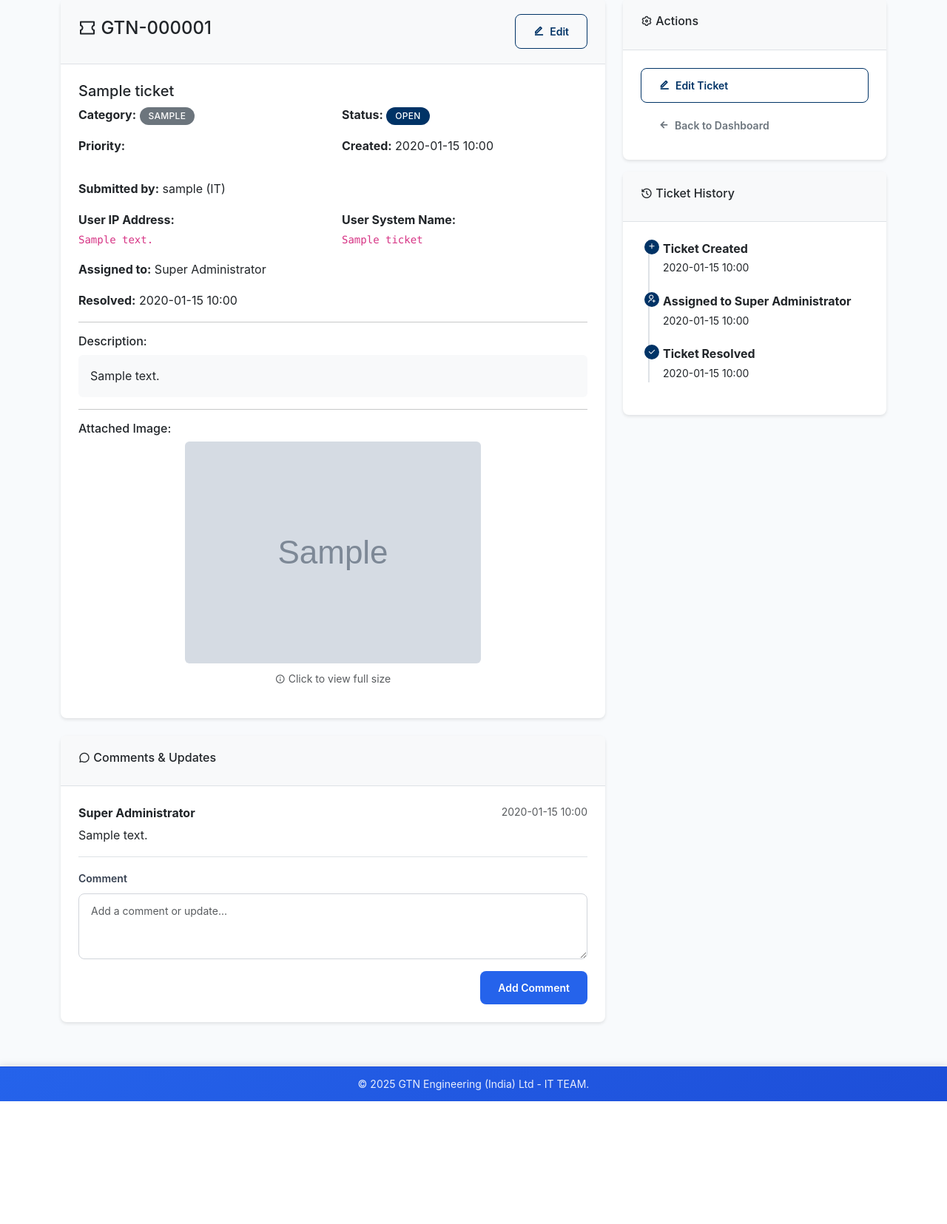
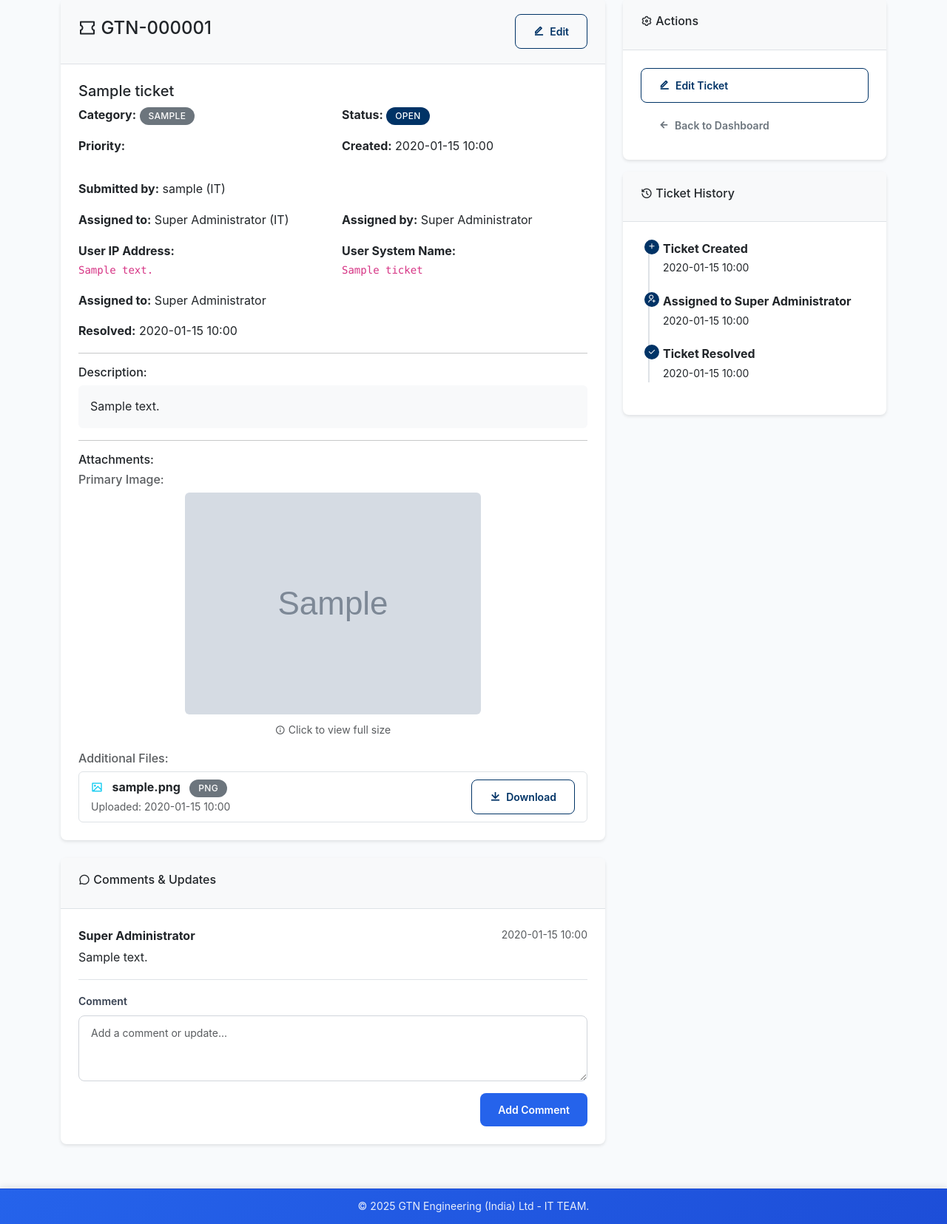
Before and after one commit to narain-karthik/GTN-IT-Helpdesk-Ticket-System-Updating-, a Flask app: page /ticket/1 in a window 1280 px wide. Shown: the part 162-1817 px from the top of the page at 74% size. Before the commit the page ends 1651 px from the top, so only its background shows below. Run offline with Flask 3, Linux system fonts and the light colour scheme; the visitor is signed in with stand-in values (Sample User, id 1); tables that the repository leaves empty hold one stand-in row (values such as "Sample post"); grey boxes marked "Sample" are stand-in pictures; some libraries are stand-ins or nearby versions.

Commit message:
Enhance file attachment system and ticket assignment tracking
Added support for multiple file types (images, PDF, Word, Excel) as ticket attachments, including database schema and UI updates. Introduced an attachments table, updated forms and routes for file validation and secure storage, and improved dashboard indicators for tickets with attachments. Implemented 'Assigned By' tracking for tickets, updated assignment logic, and included assignment history in ticket details and Excel exports. Restricted ticket editing to status updates only, with super admins able to add comments on status changes. Updated documentation to reflect all new features.

```diff
--- a/forms.py
+++ b/forms.py
@@ -23,7 +23,7 @@
         ('Critical', 'Critical')
     ], validators=[DataRequired()])
     system_name = StringField('System Name', render_kw={'placeholder': 'Enter your computer/system name'})
-    image = FileField('Upload Image (Optional)', validators=[FileAllowed(['jpg', 'jpeg', 'png', 'gif'], 'Images only!')])
+    image = FileField('Upload File (Optional)', validators=[FileAllowed(['jpg', 'jpeg', 'png', 'gif', 'pdf', 'doc', 'docx', 'xls', 'xlsx'], 'Images, PDF, Word, and Excel files only!')])
     submit = SubmitField('Create Ticket')
 
 class UpdateTicketForm(FlaskForm):
--- a/models.py
+++ b/models.py
@@ -22,6 +22,7 @@
     # Relationship with tickets
     tickets = db.relationship('Ticket', backref='user', lazy=True, foreign_keys='Ticket.user_id')
     assigned_tickets = db.relationship('Ticket', backref='assignee', lazy=True, foreign_keys='Ticket.assigned_to')
+    assignments_made = db.relationship('Ticket', backref='assigner', lazy=True, foreign_keys='Ticket.assigned_by')
 
     def set_password(self, password):
         """Set password hash"""
@@ -68,6 +69,7 @@
     # Foreign keys
     user_id = db.Column(db.Integer, db.ForeignKey('users.id'), nullable=False)
     assigned_to = db.Column(db.Integer, db.ForeignKey('users.id'), nullable=True)
+    assigned_by = db.Column(db.Integer, db.ForeignKey('users.id'), nullable=True)
 
     # Timestamps
     created_at = db.Column(db.DateTime, default=datetime.utcnow)
--- a/routes.py
+++ b/routes.py
@@ -3,7 +3,7 @@
 from werkzeug.utils import secure_filename
 from sqlalchemy import extract, and_
 from app import app, db
-from models import User, Ticket, TicketComment
+from models import User, Ticket, TicketComment, Attachment
 from forms import LoginForm, TicketForm, UpdateTicketForm, CommentForm, UserRegistrationForm, AssignTicketForm, UserProfileForm
 from datetime import datetime
 import logging
@@ -357,7 +357,7 @@
             else:
                 other_attachments.append(fname)
 
-        # You may want to store other_attachments as a JSON list or in a separate table
+        # Create the ticket first
         ticket = Ticket(
             title=form.title.data,
             description=form.description.data,
@@ -367,11 +367,21 @@
             user_name=user.full_name,
             user_ip_address=current_ip,
             user_system_name=current_system_name,
-            image_filename=image_filename,
-            attachments=','.join(other_attachments) if other_attachments else None  # Example: comma-separated
+            image_filename=image_filename
         )
         db.session.add(ticket)
         db.session.commit()
+
+        # Create attachment records for non-image files
+        for attachment_filename in other_attachments:
+            attachment = Attachment(
+                ticket_id=ticket.id,
+                filename=attachment_filename
+            )
+            db.session.add(attachment)
+
+        if other_attachments:
+            db.session.commit()
 
         flash(f'Ticket {ticket.ticket_number} created successfully!', 'success')
         return redirect(url_for('user_dashboard'))
@@ -427,13 +437,10 @@
     """Edit ticket (admin only)"""
     ticket = Ticket.query.get_or_404(ticket_id)
     form = UpdateTicketForm(obj=ticket)
+    current_user = get_current_user()
 
     if form.validate_on_submit():
-        ticket.title = form.title.data
-        ticket.description = form.description.data
-        ticket.category = form.category.data
-        ticket.priority = form.priority.data
-
+        # Only status can be updated - no one can edit title, description, category, or priority
         old_status = ticket.status
         ticket.status = form.status.data
 
@@ -444,9 +451,28 @@
             ticket.resolved_at = None
 
         ticket.updated_at = datetime.utcnow()
+
+        # Add comment if super admin provided one
+        admin_comment = request.form.get('admin_comment', '').strip()
+        if current_user and current_user.is_super_admin() and admin_comment:
+            comment = TicketComment(
+                ticket_id=ticket.id,
+                user_id=current_user.id,
+                comment=f"Status updated to '{ticket.status}'. {admin_comment}"
+            )
+            db.session.add(comment)
+        elif old_status != ticket.status:
+            # Add automatic status change comment
+            comment = TicketComment(
+                ticket_id=ticket.id,
+                user_id=current_user.id,
+                comment=f"Status updated from '{old_status}' to '{ticket.status}'"
+            )
+            db.session.add(comment)
+
         db.session.commit()
 
-        flash('Ticket updated successfully!', 'success')
+        flash('Ticket status updated successfully!', 'success')
         return redirect(url_for('view_ticket', ticket_id=ticket_id))
 
     return render_template('edit_ticket.html', form=form, ticket=ticket)
@@ -459,7 +485,9 @@
     form = AssignTicketForm()
 
     if form.validate_on_submit():
+        current_user = get_current_user()
         ticket.assigned_to = form.assigned_to.data
+        ticket.assigned_by = current_user.id if current_user else None
         if ticket.status == 'Open':
             ticket.status = 'In Progress'
         ticket.updated_at = datetime.utcnow()
@@ -637,6 +665,7 @@
 
     if form.validate_on_submit():
         ticket.assigned_to = form.assigned_to.data
+        ticket.assigned_by = user.id
         ticket.status = 'In Progress'
         ticket.updated_at = datetime.utcnow()
         db.session.commit()
@@ -819,11 +848,44 @@
     return render_template('edit_assignment.html', ticket=ticket, admin_users=admin_users)
 
 @app.route('/view-image/<filename>')
-@admin_required
+@login_required
 def view_image(filename):
-    """View uploaded ticket image (Admin and Super Admin only)"""
+    """View uploaded ticket image - admins can view any, users can view their own"""
+    current_user = get_current_user()
+
+    # Find ticket with this image
+    ticket = Ticket.query.filter_by(image_filename=filename).first()
+    if not ticket:
+        abort(404)
+
+    # Check permissions - admins can view any, users only their own tickets
+    if not current_user.is_admin and ticket.user_id != current_user.id:
+        abort(403)
+
     try:
-        return send_from_directory('static/uploads', filename)
+        return send_from_directory('uploads', filename)
+    except FileNotFoundError:
+        abort(404)
+
+@app.route('/download-attachment/<filename>')
+@login_required
+def download_attachment(filename):
+    """Download file attachment - admins can download any, users can download their own"""
+    current_user = get_current_user()
+
+    # Find the attachment record
+    attachment = Attachment.query.filter_by(filename=filename).first()
+    if not attachment:
+        abort(404)
+
+    # Check permissions - admins can download any, users only their own tickets
+    if not current_user.is_admin:
+        ticket = Ticket.query.get(attachment.ticket_id)
+        if not ticket or ticket.user_id != current_user.id:
+            abort(403)
+
+    try:
+        return send_from_directory('uploads', filename, as_attachment=True)
     except FileNotFoundError:
         abort(404)
 
@@ -869,7 +931,7 @@
         headers = [
             'Ticket ID', 'Title', 'Description', 'Category', 'Priority', 'Status',
             'Created By', 'User Email', 'User Department', 'System Name', 'IP Address',
-            'Assigned To', 'Created Date', 'Updated Date', 'Resolved Date'
+            'Assigned To', 'Assigned By', 'Created Date', 'Updated Date', 'Resolved Date'
         ]
         header_font = Font(bold=True, color="FFFFFF")
         header_fill = PatternFill(start_color="366092", end_color="366092", fill_type="solid")
@@ -885,6 +947,7 @@
         # Add ticket data
         for row, ticket in enumerate(tickets, 2):
             assignee_name = ticket.assignee.full_name if hasattr(ticket, 'assignee') and ticket.assignee else 'Unassigned'
+            assigner_name = ticket.assigner.full_name if hasattr(ticket, 'assigner') and ticket.assigner else 'N/A'
             data = [
                 ticket.ticket_number,
                 ticket.title,
@@ -898,6 +961,7 @@
                 getattr(ticket, 'user_system_name', 'N/A') or 'N/A',
                 getattr(ticket, 'user_ip_address', 'N/A') or 'N/A',
                 assignee_name,
+                assigner_name,
                 ticket.created_at.strftime('%Y-%m-%d %H:%M:%S') if ticket.created_at else 'N/A',
                 ticket.updated_at.strftime('%Y-%m-%d %H:%M:%S') if ticket.updated_at else 'N/A',
                 ticket.resolved_at.strftime('%Y-%m-%d %H:%M:%S') if hasattr(ticket, 'resolved_at') and ticket.resolved_at else 'N/A'
--- a/templates/view_ticket.html
+++ b/templates/view_ticket.html
@@ -53,6 +53,22 @@
 
                         <p><strong>Submitted by:</strong> {{ ticket.user_name }} ({{ ticket.user.department }})</p>
 
+                        <!-- Assignment Information -->
+                        {% if ticket.assigned_to %}
+                            <div class="row">
+                                <div class="col-md-6">
+                                    <p><strong>Assigned to:</strong> {{ ticket.assignee.full_name }} ({{ ticket.assignee.department }})</p>
+                                </div>
+                                <div class="col-md-6">
+                                    {% if ticket.assigner %}
+                                        <p><strong>Assigned by:</strong> {{ ticket.assigner.full_name }}</p>
+                                    {% elif ticket.assigned_by %}
+                                        <p><strong>Assigned by:</strong> System Admin</p>
+                                    {% endif %}
+                                </div>
+                            </div>
+                        {% endif %}
+
                         <!-- User System Information -->
                         <div class="row">
                             <div class="col-md-6">
@@ -80,9 +96,13 @@
                             {{ ticket.description | nl2br }}
                         </div>
 
-                        {% if ticket.image_filename and user.is_admin %}
+                        {% if (ticket.image_filename or ticket.attachments) and (user.is_admin or ticket.user_id == user.id) %}
                             <hr>
-                            <h6>Attached Image:</h6>
+                            <h6>Attachments:</h6>
+
+                            {% if ticket.image_filename %}
+                                <div class="attachment-item mb-3">
+                                    <h6 class="text-muted">Primary Image:</h6>
                                     <div class="text-center">
                                         <img src="{{ url_for('view_image', filename=ticket.image_filename) }}"
                                              class="img-fluid rounded"
@@ -93,6 +113,46 @@
                                             <small><i class="ri-information-line"></i> Click to view full size</small>
                                         </p>
                                     </div>
+                                </div>
+                            {% endif %}
+
+                            {% if ticket.attachments %}
+                                <div class="attachment-list">
+                                    <h6 class="text-muted">Additional Files:</h6>
+                                    <div class="list-group">
+                                        {% for attachment in ticket.attachments %}
+                                            <div class="list-group-item d-flex justify-content-between align-items-center">
+                                                <div>
+                                                    {% set file_ext = attachment.filename.split('.')[-1].lower() %}
+                                                    {% if file_ext in ['pdf'] %}
+                                                        <i class="ri-file-pdf-line me-2 text-danger"></i>
+                                                    {% elif file_ext in ['doc', 'docx'] %}
+                                                        <i class="ri-file-word-line me-2 text-primary"></i>
+                                                    {% elif file_ext in ['xls', 'xlsx'] %}
+                                                        <i class="ri-file-excel-line me-2 text-success"></i>
+                                                    {% elif file_ext in ['jpg', 'jpeg', 'png', 'gif', 'bmp'] %}
+                                                        <i class="ri-image-line me-2 text-info"></i>
+                                                    {% else %}
+                                                        <i class="ri-file-line me-2"></i>
+                                                    {% endif %}
+                                                    <strong>{{ attachment.filename.split('_', 1)[-1] if '_' in attachment.filename else attachment.filename }}</strong>
+                                                    <span class="badge bg-secondary ms-2">{{ file_ext.upper() }}</span>
+                                                    <br>
+                                                    <small class="text-muted">
+                                                        Uploaded: {{ attachment.uploaded_at.strftime('%Y-%m-%d %H:%M') }}
+                                                    </small>
+                                                </div>
+                                                <div>
+                                                    <a href="{{ url_for('download_attachment', filename=attachment.filename) }}"
+                                                       class="btn btn-sm btn-outline-primary">
+                                                        <i class="ri-download-line"></i> Download
+                                                    </a>
+                                                </div>
+                                            </div>
+                                        {% endfor %}
+                                    </div>
+                                </div>
+                            {% endif %}
                         {% endif %}
                     </div>
                 </div>
```
Also changed, not shown: replit.md (+12 -0 lines), templates/admin_dashboard.html (+6 -1 lines), templates/edit_ticket.html (+27 -30 lines), templates/super_admin_dashboard.html (+6 -1 lines), templates/user_dashboard.html (+6 -1 lines), README.md, README_Database_Schema.md, README_PostgreSQL_Setup.md, uploads/20250627_140959_hello.png (added), 3 other files. Lines whose indentation alone changed are shown as unchanged.
